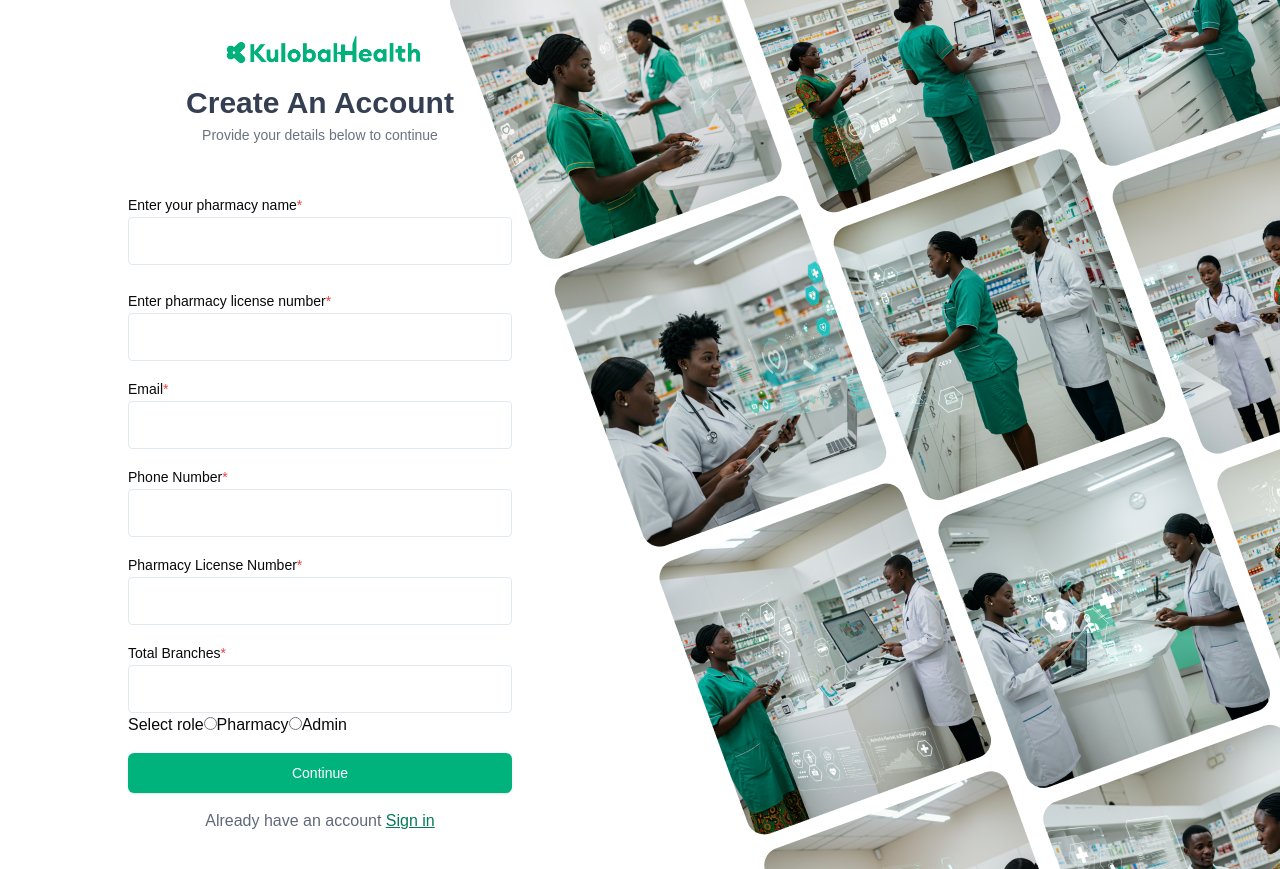
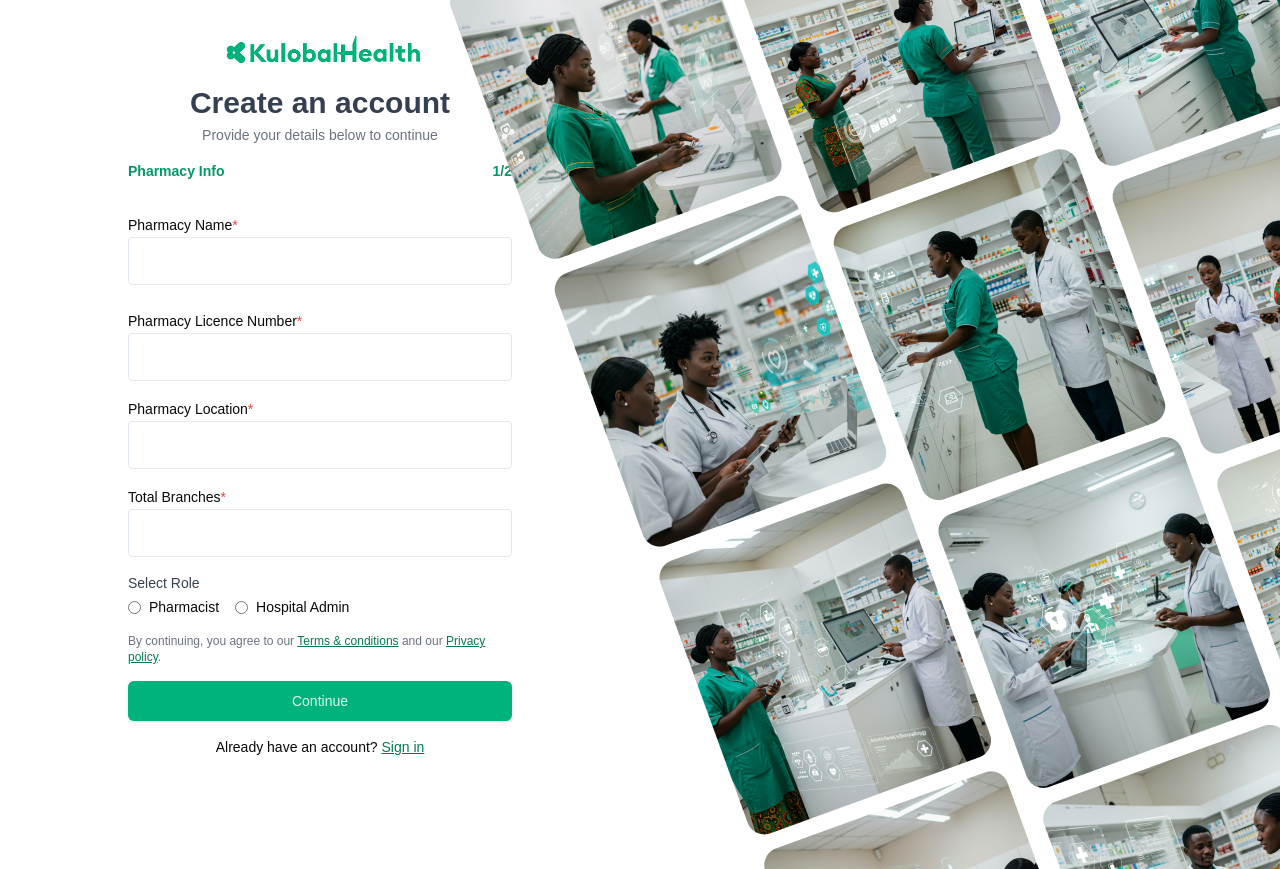
Before and after one commit to KulobalHealth/Kulobalhealth_Frontend, a Next.js app: page /signup in a window 1280 px wide. After the commit the page ends 800 px from the top, so only its background shows below. Built offline with nearby package versions, Linux system fonts and the light colour scheme.

Commit message:
Slight modification to prev

```diff
--- a/src/app/signup/AdminInfo/page.tsx
+++ b/src/app/signup/admin-info/page.tsx
@@ -17,6 +17,8 @@ export default function AdminInfo() {
         <p className='text-sm text-gray-500 mt-1'>Provide your details below to continue</p>
 
         <form className='w-full max-w-sm mt-6 space-y-4'>
+          {/* Step indicator */}
+          <div className='w-full max-w-sm text-emerald-600 font-bold mt-4 text-sm'>Pharmacy Info <span className='float-right'>2/2</span></div>
           <TextInput
             label="Enter your full name"
             placeholder='Admin Full Name'
@@ -49,7 +51,7 @@ export default function AdminInfo() {
             <Button variant="outline" className='w-1/2'>
               <Link href="/login">Back</Link>
             </Button>
-            <Button variant="default" className='w-1/2 ' size={"lg"}>
+            <Button variant="default" className='w-1/2 '>
               <Link href="/login" className='text-white'>Confirm</Link>
             </Button>
           </div>
--- a/src/app/signup/page.tsx
+++ b/src/app/signup/page.tsx
@@ -1,96 +1,83 @@
+'use client'
 import { Button } from '@/components/ui/button'
 import TextInput from '@/components/ui/text-input'
 import React from 'react'
 import Image from "next/image"
-import  groupImg from "@/assets/images/groupImg.png"
+import groupImg from "@/assets/images/groupImg.png"
 import Logo from '@/components/ui/logo'
 import Link from 'next/link'
-import PasswordInput from '@/components/ui/password-input'
 
 export default function SignUp() {
   return (
-  <>
-      <div className="flex flex-row  justify-between   overflow-hidden">
-        <div className='flex flex-col justify-center items-center w-full lg:w-1/2 h-full bg-white  p-9'>
+    <div className="flex flex-row justify-between overflow-hidden min-h-screen">
+      {/* Left form section */}
+      <div className='flex flex-col justify-center items-center w-full lg:w-1/2 h-full bg-white p-9'>
         <Logo />
 
-          <h1 className='text-3xl font-bold text-center mt-4'>Create An Account </h1>
+        <h1 className='text-3xl font-bold text-center mt-4'>Create an account</h1>
         <p className='text-sm text-gray-500 mt-1'>Provide your details below to continue</p>
 
-          <form className='w-full max-w-sm mt-6 space-y-4'>
+        {/* Step indicator */}
+        <div className='w-full max-w-sm text-emerald-600 font-bold mt-4 text-sm'>Pharmacy Info <span className='float-right'>1/2</span></div>
+
+        {/* Form */}
+        <form className='w-full max-w-sm mt-2 space-y-4'>
           <TextInput
-              placeholder='Pharmacy Name'
-              label="Enter your pharmacy name"
-
-
+            placeholder='Enter pharmacy name'
+            label="Pharmacy Name"
           />
           <TextInput
-              placeholder='Pharmacy License Number'
-              label="Enter  pharmacy license number"
-
-
+            placeholder='Enter pharmacy licence number'
+            label="Pharmacy Licence Number"
           />
           <TextInput
-              placeholder='Enter email'
-              label="Email"
-
-
+            placeholder='Enter location'
+            label="Pharmacy Location"
           />
           <TextInput
-              placeholder='Phone Number'
-              label="Phone Number"
+            placeholder='Enter total number of branches'
+            label="Total Branches"
+          />
 
-
-            />
-            <TextInput
-              placeholder='Enter  pharmacy license number'
-              label="Pharmacy License Number"
-            />
-            <TextInput
-              placeholder='Enter your pharmacy name'
-              label='Total Branches'
-
-            />
-            <label className=''>Select role
-              <label htmlFor="pharmacy">
-                <input type="radio" name='Pharmacy '  className='text-emerald-600'/>
-                Pharmacy
+          {/* Role selection */}
+          <div>
+            <label className='block text-sm font-medium text-gray-700 mb-1'>Select Role</label>
+            <div className='flex space-x-4'>
+              <label className='flex items-center gap-2 text-sm'>
+                <input type="radio" name="role" value="pharmacist" className='accent-emerald-600 '/>
+                Pharmacist
               </label>
-              <label htmlFor="admin">
-                <input type="radio" name='Admin' />
-                Admin
+              <label className='flex items-center gap-2 text-sm'>
+                <input type="radio" name="role" value="hospitalAdmin" className='accent-emerald-600 ' />
+                Hospital Admin
               </label>
-
-
-            </label>
-
-            <div className='flex items-center gap-5 w-full'>
-
-              <Button variant="default" className='w-full ' size={"lg"}>
-                <Link href="/login"  className='text-white'>Continue</Link>
-              </Button>
             </div>
-            <div className='text-center'>
-              <p>Already have an account <span className='text-emerald-700 underline'>Sign in</span></p>
-
           </div>
 
+          {/* Legal and continue */}
+          <p className='text-xs text-gray-500'>
+            By continuing, you agree to our <a href="#" className='text-emerald-700 underline'>Terms & conditions</a> and our <a href="#" className='text-emerald-700 underline'>Privacy policy</a>.
+          </p>
 
+          <Button variant="default" className='w-full' size={"lg"}>
+            Continue
+          </Button>
+
+          <div className='text-center text-sm'>
+            Already have an account? <Link href="/login" className='text-emerald-700 underline'>Sign in</Link>
+          </div>
         </form>
-
       </div>
 
-        <div className='fixed -right-7'>
+      {/* Right image section */}
+      <div className='hidden lg:block fixed -right-7'>
         <Image
           src={groupImg}
-            alt="login"
+          alt="illustration"
           width={800}
-            className="hidden lg:block h-full w-full object-cover"
+          className="h-full w-full object-cover"
         />
       </div>
     </div>
-
-
-  </>
   )
 }
--- a/src/app/signup/PharmacyInfo/page.tsx
+++ b/src/app/signup/pharmacy-info/page.tsx
@@ -17,6 +17,8 @@ export default function PharmacyInfo() {
   <p className='text-sm text-gray-500 mt-1'>Provide your details below to continue</p>
 
   <form className='w-full max-w-sm mt-6 space-y-4'>
+          {/* Step indicator */}
+          <div className='w-full max-w-sm text-emerald-600 font-bold mt-4 text-sm'>Hospital Admin Info <span className='float-right'>2/2</span></div>
     <TextInput
       placeholder='Pharmacy Name'
       label="Enter your pharmacy name"
@@ -58,11 +60,7 @@ export default function PharmacyInfo() {
 
           />
 
-         <label>
-          Select role
 
-
-          </label>
           <div className='flex items-center gap-5 w-full'>
             <Button variant="outline" className='w-1/2'>
               <Link href="/login">Back</Link>
```
Lines whose indentation alone changed are shown as unchanged.
